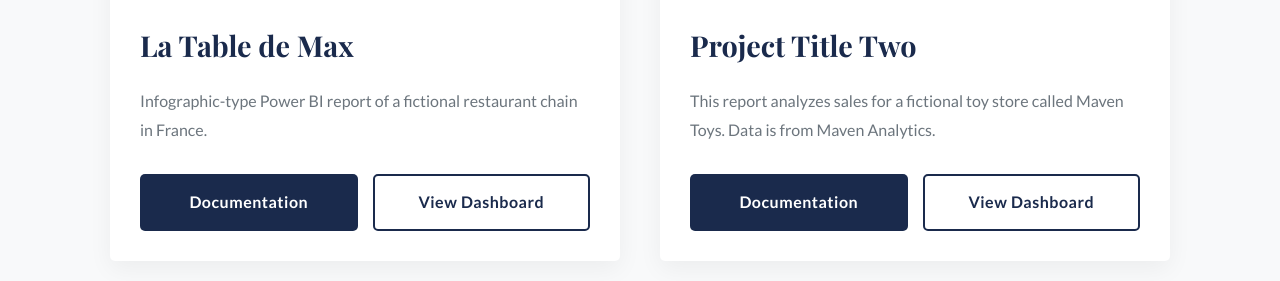
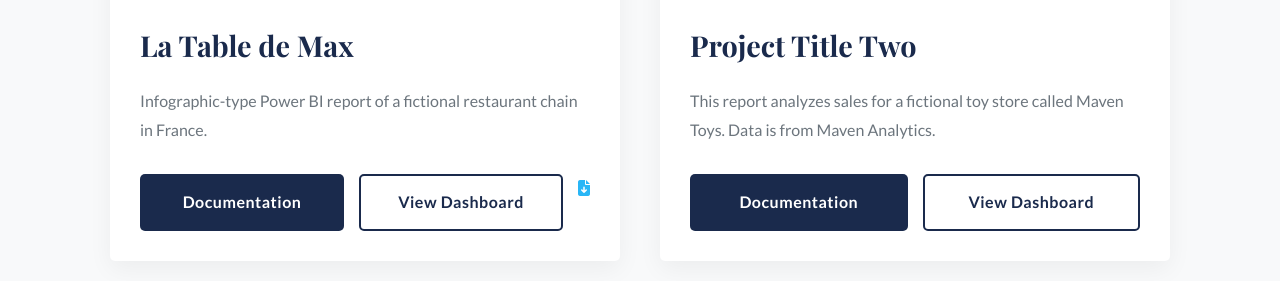
Before and after one commit to soniaguzmanhabegger/soniaguzmanhabegger.github.io, a plain HTML site: page index.html in a window 1280 px wide. Shown: the part 1679-1960 px from the top of the page. Drawn offline with nearby package versions, Linux system fonts and the light colour scheme.

Commit message:
Update index.html

```diff
--- a/index.html
+++ b/index.html
@@ -86,6 +86,8 @@
                         <a href="https://github.com/soniaguzmanhabegger/La-Table-de-Max" target="_blank" class="btn">Documentation</a>
                         <!--💡UPDATE: Add link to your live dashboard (e.g., Power BI, Tableau Public)-->
                         <a href="[YOUR_LIVE_DASHBOARD_URL]" target="_blank" class="btn btn-secondary">View Dashboard</a>
+ <a href="assets/Your_Name_CV.pdf" download title="Download CV"><i class="fas fa-file-arrow-down"></i></a>
+
                     </div>
                 </div>
             </div>
```
